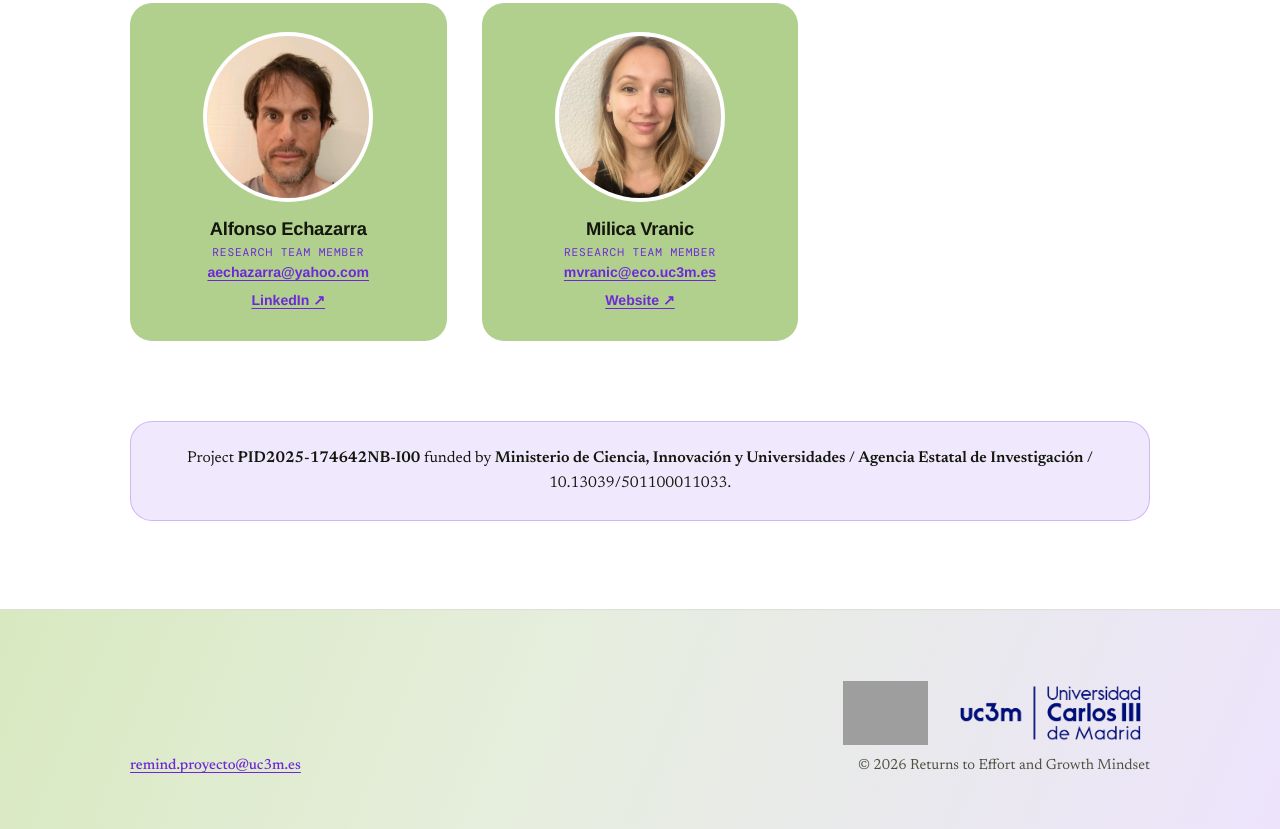
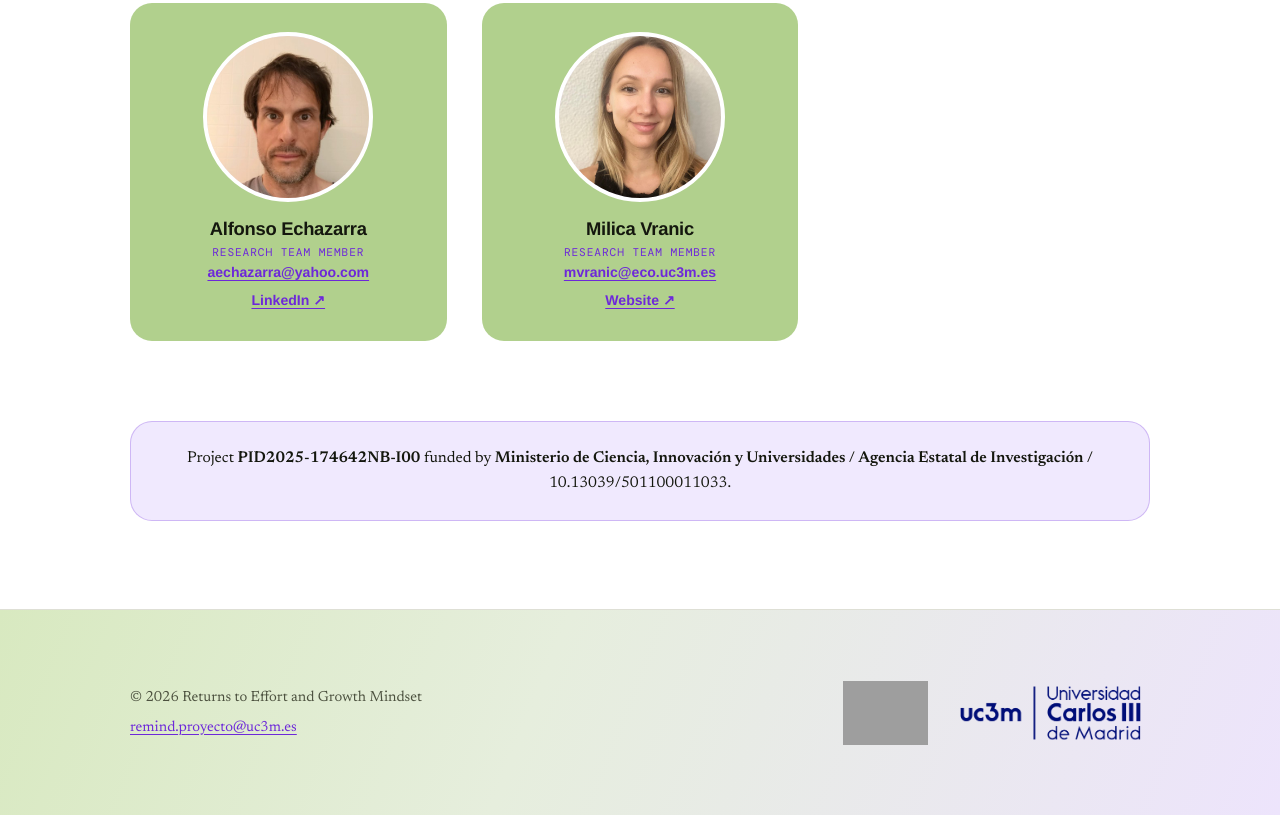
Before and after one commit to remindproject/remindproject.github.io, a plain HTML site: page team.html in a window 1280 px wide. Shown: the part 1898-2727 px from the top of the page. Drawn offline with nearby package versions, Linux system fonts and the light colour scheme; grey boxes are pictures that could not be loaded; a web font is replaced by a local one.

Commit message:
Update team.html

```diff
--- a/team.html
+++ b/team.html
@@ -17,18 +17,19 @@
     /* Cartel de financiación con el texto centrado */
     .funding { text-align: center; justify-content: center; align-items: center; }
 
-    /* Pie: logos arriba a la derecha; correo abajo a la izquierda, © a la derecha */
-    .footer-logos {
+    /* Pie: © y correo apilados a la izquierda; solo los logos a la derecha */
+    .footer-main {
       display: flex;
       align-items: center;
-      justify-content: flex-end;
-      gap: 1.4rem;
-      padding-block: 1.2rem 0.6rem;
+      justify-content: space-between;
+      gap: 1rem 2rem;
+      padding-block: 1.2rem;
     }
+    .footer-left { display: flex; flex-direction: column; gap: 0.35rem; }
+    .footer-logos { display: flex; align-items: center; gap: 1.4rem; flex: 0 0 auto; }
     .footer-logos img { height: 64px; width: auto; display: block; }
-    .footer-inner { justify-content: space-between; }
     @media (max-width: 700px) {
-      .footer-logos { justify-content: flex-start; }
+      .footer-main { flex-direction: column; align-items: flex-start; }
       .footer-logos img { height: 48px; }
     }
     .team-grid { grid-template-columns: repeat(auto-fill, minmax(270px, 1fr)); }
@@ -218,13 +219,15 @@
   </main>
 
   <footer class="site-footer">
-    <div class="container footer-logos">
-      <img src="images/MICIU+AEI.jpg" alt="Ministerio de Ciencia, Innovación y Universidades · Agencia Estatal de Investigación">
-      <img src="images/acronimo_nombre3l(1).png" alt="Institutional logo">
-    </div>
-    <div class="container footer-inner">
-      <span class="footer-email"><a href="mailto:remind.proyecto@uc3m.es">remind.proyecto@uc3m.es</a></span>
-      <span>© <span class="year">2026</span> Returns to Effort and Growth Mindset</span>
+    <div class="container footer-main">
+      <div class="footer-left">
+        <span>© <span class="year">2026</span> Returns to Effort and Growth Mindset</span>
+        <span class="footer-email"><a href="mailto:remind.proyecto@uc3m.es">remind.proyecto@uc3m.es</a></span>
+      </div>
+      <div class="footer-logos">
+        <img src="images/MICIU+AEI.jpg" alt="Ministerio de Ciencia, Innovación y Universidades · Agencia Estatal de Investigación">
+        <img src="images/acronimo_nombre3l(1).png" alt="Institutional logo">
+      </div>
     </div>
   </footer>
 
```
